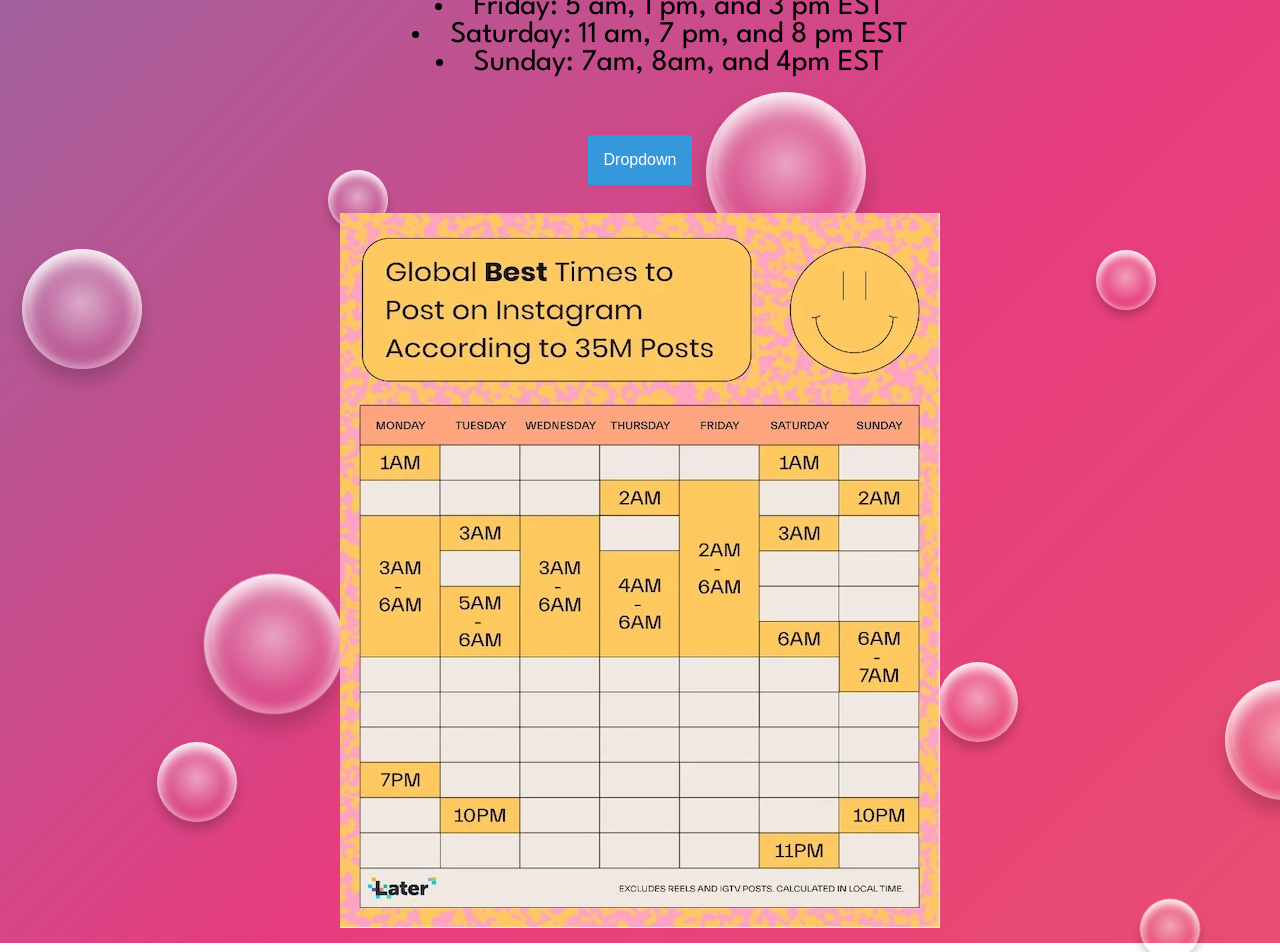
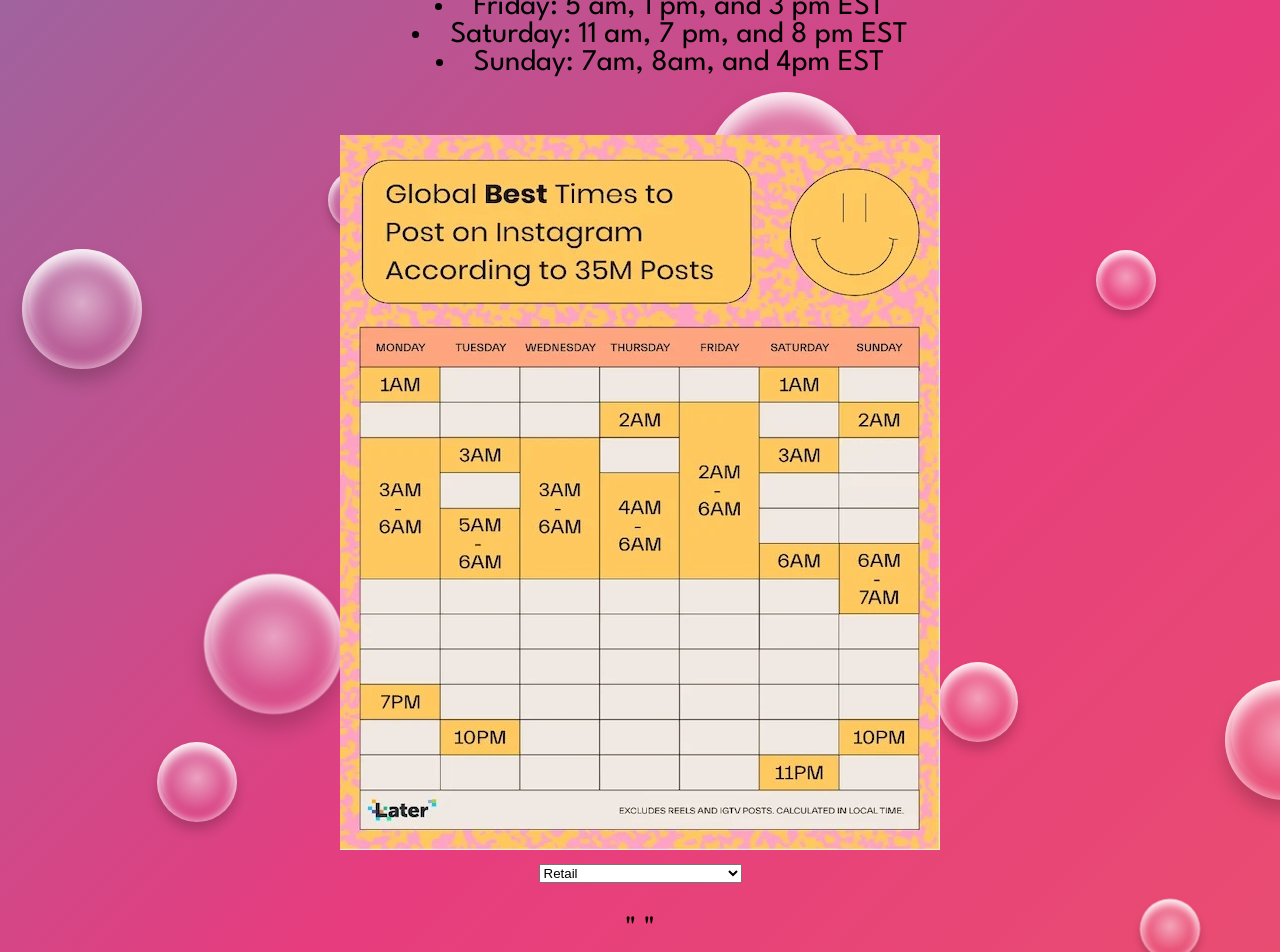
Before and after one commit to ishaan812/LOC4.0_PleaseWork, a React (Create React App) app in the folder social_media/: page /instagram in a window 1280 px wide. Shown: the part 320-1272 px from the top of the page. Built offline with nearby package versions, Linux system fonts and the light colour scheme.

Commit message:
Update instagram.jsx

```diff
--- a/social_media/src/components/Instagrampage/instagram.jsx
+++ b/social_media/src/components/Instagrampage/instagram.jsx
@@ -6,8 +6,9 @@
         document.getElementById("myDropdown").classList.toggle("show");
       }
 
+      const list1 = ["Retail", "Food and Beverage", "Business, Travel and Tourism", "Healthcare", "Education", "Tech Media and Entertainment"];
 
-      const [DropDownList,SetDropDownList]=useState(0);
+      const [DropDownList,SetDropDownList]=useState("");
 
 
 
@@ -30,8 +31,8 @@
 
 
   return (
+      <div className="container">
 
-      <div>
           <div className="background-wrap">
     <div className="bubble x1"></div>
     <div className="bubble x2"></div>
@@ -55,18 +56,31 @@
     <li>Sunday: 7am, 8am, and 4pm EST </li></ul>
     </p>
     <br></br>
-    <div className="dropdown">
-  <button onclick="myFunction()" className="dropbtn">Dropdown</button>
-  <div id="myDropdown" className="dropdown-content">
-    <a href="#">Link 1</a>
-    <a href="#">Link 2</a>
-    <a href="#">Link 3</a>
-  </div>
-</div>
-<br></br><br></br>
+
     <img src={require('./post-time.jpeg')} alt="time" />
+
+  <br/>
+  <select className='dropdown' value={DropDownList} onChange={event=>{SetDropDownList(event.target.value);console.log(event.target.value)}}>
+      <option value="Retail">Retail</option>
+      <option value="Food and Beverage">Food and Beverage</option>
+      <option value="Healthcare">Healthcare</option>
+      <option value="Education">Education</option>
+      <option value="Travel and Tourism">Travel and Tourism</option>
+      <option value="Tech Media and Entertainment">Tech Media and Entertainment</option>
+    </select>
+    {
+      DropDownList === "Retail" ? <p>Hello World!</p> :
+      (DropDownList ==="Food and Beverage" ? <p>Hello World 1</p> :
+      (DropDownList ==="Healthcare" ? <p>Hello World 1</p> :
+      (DropDownList ==="Education" ? <p>Hello World 1</p> :
+      (DropDownList ==="Travel and Tourism" ? <p>Hello World 1</p> :
+      (DropDownList ==="Tech Media and Entertainment" ? <p>Hello World 1</p>: <p>" "</p>)))))
+    }
+
+
     </div>
-  )
-}
+
+
+  )}
 
 export default Instagram
```
